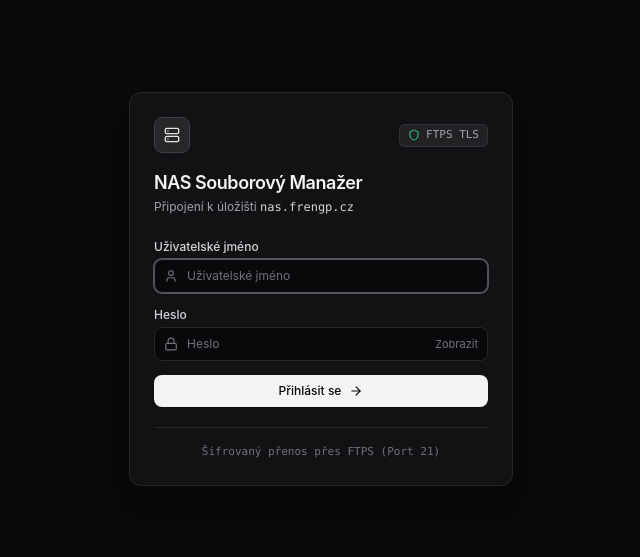
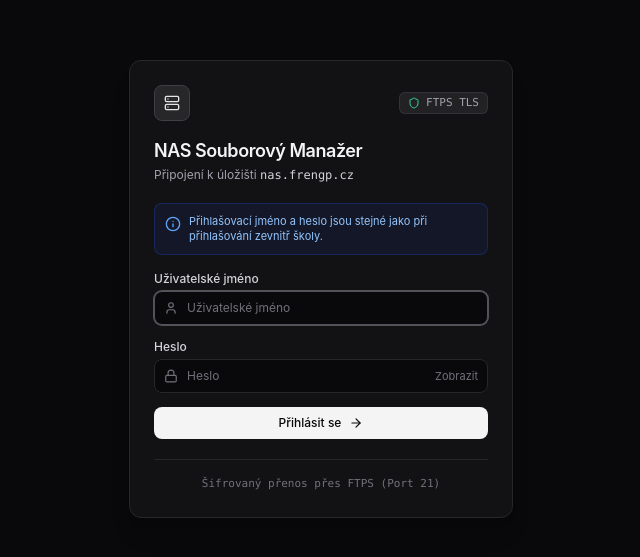
Before and after one commit to samanbeer/frengp_nas-Online, a React (Vite) app: page / in a window 1280 px wide. Shown: the part 111-668 px from the top of the page, without its empty margins (319-959 px from the left). Built offline with nearby package versions, Linux system fonts and the light colour scheme; no server answers.

Commit message:
feat: add school network credentials notice on login screen

```diff
--- a/src/components/LoginModal.jsx
+++ b/src/components/LoginModal.jsx
@@ -1,6 +1,6 @@
 import React, { useState } from 'react';
 import { useAuth } from '../context/AuthContext';
-import { Server, Lock, User, ArrowRight, Loader2, Shield } from 'lucide-react';
+import { Server, Lock, User, ArrowRight, Loader2, Shield, Info } from 'lucide-react';
 
 export default function LoginModal() {
   const { login, serverConfig } = useAuth();
@@ -35,7 +35,7 @@ export default function LoginModal() {
         {/* Main Card */}
         <div className="enterprise-card rounded-xl p-6 shadow-xl border border-zinc-800 bg-zinc-900/80">
           {/* Header */}
-          <div className="mb-6">
+          <div className="mb-5">
             <div className="flex items-center justify-between mb-4">
               <div className="w-9 h-9 rounded-lg bg-zinc-800 border border-zinc-700 flex items-center justify-center text-zinc-200">
                 <Server className="w-4 h-4" />
@@ -52,6 +52,14 @@ export default function LoginModal() {
             <p className="text-xs text-zinc-400 mt-0.5">
               Připojení k úložišti <span className="font-mono text-zinc-300">{serverConfig.host || 'nas.frengp.cz'}</span>
             </p>
+          </div>
+
+          {/* School credentials info message */}
+          <div className="mb-4 p-2.5 rounded-lg bg-blue-950/30 border border-blue-800/40 text-blue-200 text-xs flex items-start gap-2">
+            <Info className="w-4 h-4 text-blue-400 mt-0.5 flex-shrink-0" />
+            <div className="leading-snug text-[11px] text-blue-300">
+              Přihlašovací jméno a heslo jsou stejné jako při přihlašování zevnitř školy.
+            </div>
           </div>
 
           {/* Error message */}
```
